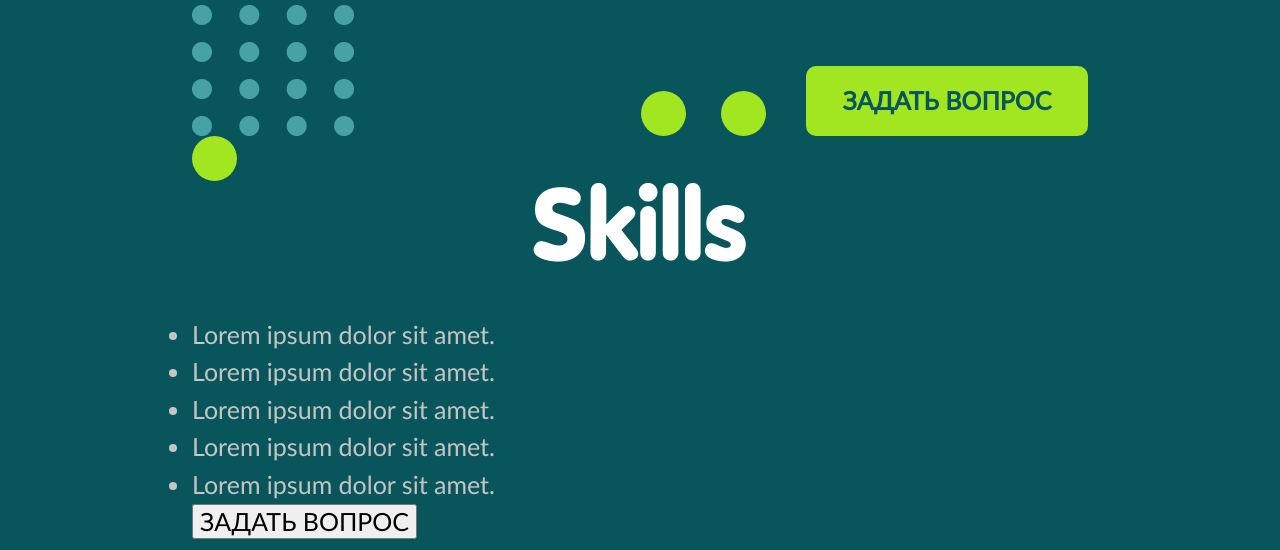
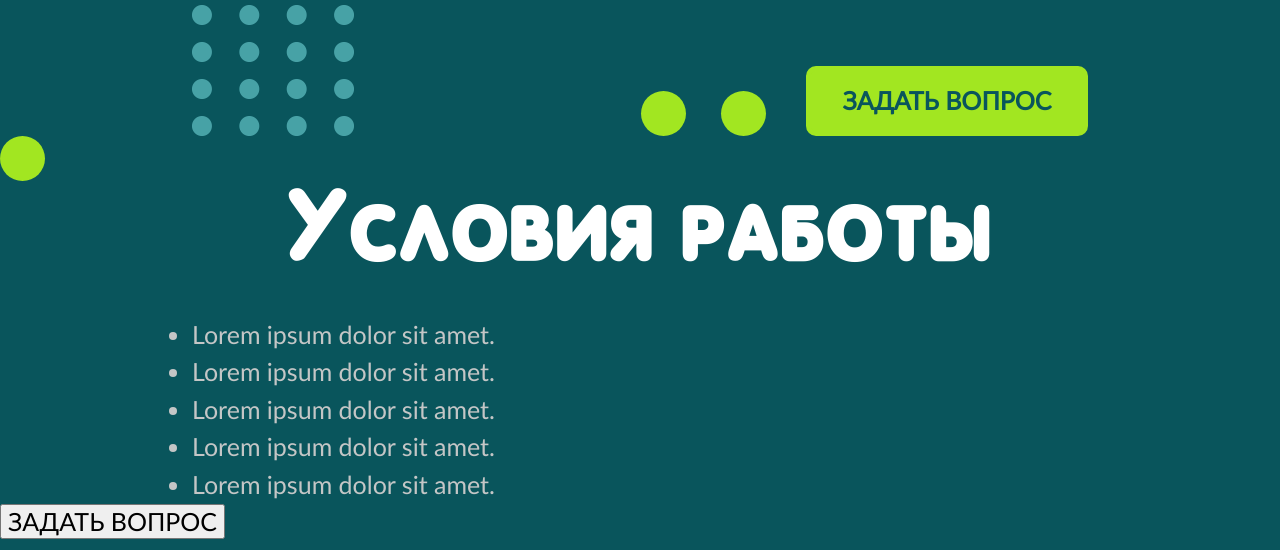
Before and after one commit to ColorOfMagestic/my_portfolio, a website: page source/index.html in a window 1280 px wide. Shown: the part 2780-3330 px from the top of the page. Drawn offline with nearby package versions, Linux system fonts and the light colour scheme; files that its build step writes are made by us from their sources.

Commit message:
Правки HTML

```diff
--- a/source/index.html
+++ b/source/index.html
@@ -217,19 +217,20 @@
         </div>
       </section>
       <section class="conditions">
-        <div class="container">
-          <h2 class="title section-title">Skills</h2>
-          <ul class="conditions_list">
-            <li class="conditions_list">Lorem ipsum dolor sit amet.</li>
-            <li class="conditions_list">Lorem ipsum dolor sit amet.</li>
-            <li class="conditions_list">Lorem ipsum dolor sit amet.</li>
-            <li class="conditions_list">Lorem ipsum dolor sit amet.</li>
-            <li class="conditions_list">Lorem ipsum dolor sit amet.</li>
-          </ul>
-          <div class="conditions-btn_wrapper">
-            <button class="btn conditions-btn">ЗАДАТЬ ВОПРОС</button>
-            <span class="conditions-btn_span"></span>
+        <h2 class="title section-title conditions-title">Условия работы</h2>
+        <div class="conditions-wrapper">
+          <div class="container">
+            <ul class="conditions_list">
+              <li class="conditions_list-item">Lorem ipsum dolor sit amet.</li>
+              <li class="conditions_list-item">Lorem ipsum dolor sit amet.</li>
+              <li class="conditions_list-item">Lorem ipsum dolor sit amet.</li>
+              <li class="conditions_list-item">Lorem ipsum dolor sit amet.</li>
+              <li class="conditions_list-item">Lorem ipsum dolor sit amet.</li>
+            </ul>
           </div>
+        </div>
+        <div class="conditions-btn_wrapper">
+          <button class="btn conditions-btn">ЗАДАТЬ ВОПРОС</button>
         </div>
         <img
           class="decoration conditions_decoration-bot_left"
```
